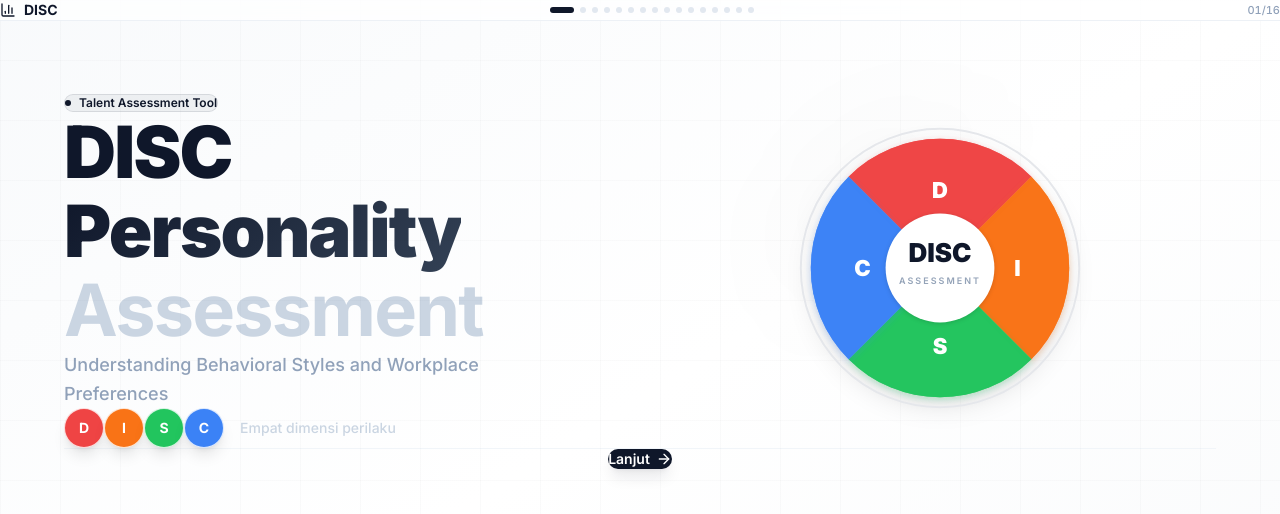
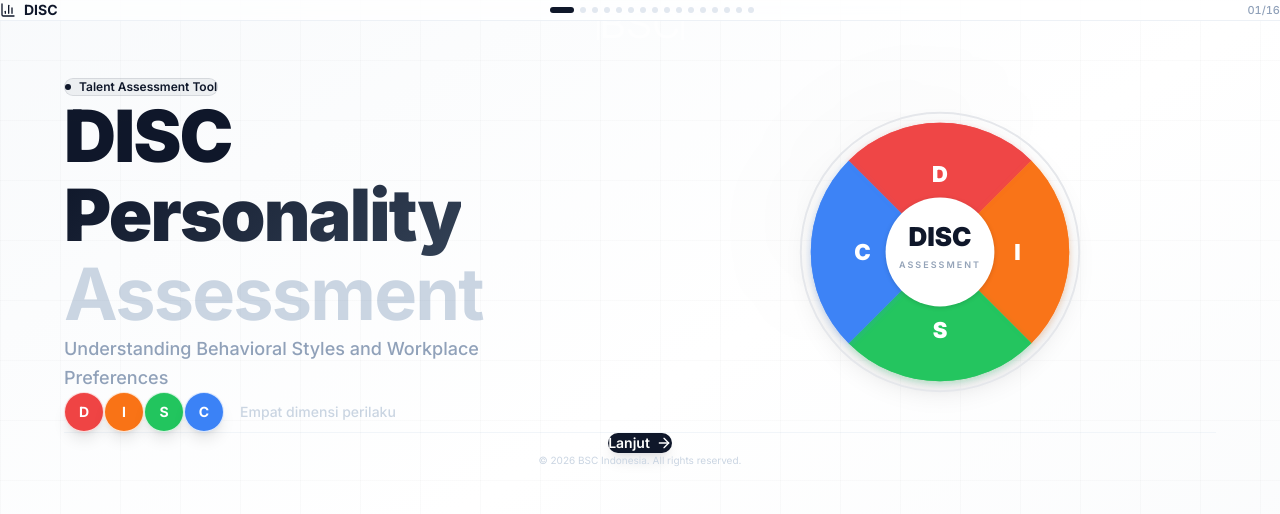
Before and after one commit to rn-a11y/New-DISC-Test, a React (Vite) app: page / in a window 1280 px wide. Shown: the top 514 px of the page. Built offline with nearby package versions, Linux system fonts and the light colour scheme.

Commit message:
Add BSC logo and copyright to main Cover slide

```diff
--- a/src/slides/Cover.tsx
+++ b/src/slides/Cover.tsx
@@ -10,8 +10,10 @@ export function Cover() {
     <SlideContainer className="flex flex-col relative overflow-hidden">
       <div className="absolute inset-0 bg-[linear-gradient(rgba(15,23,42,0.02)_1px,transparent_1px),linear-gradient(90deg,rgba(15,23,42,0.02)_1px,transparent_1px)] bg-[length:60px_60px] pointer-events-none" />
       <div className="flex-1 flex flex-col items-center px-6">
-        <div className="h-14 shrink-0" />
-        <div className="h-8" />
+        <div className="h-12 shrink-0 flex items-center">
+          <img src="/bsc-logo-white.png" alt="BSC Indonesia" className="h-8 opacity-60" />
+        </div>
+        <div className="h-6" />
         <div className="w-full max-w-6xl min-w-0 shrink-0 py-6">
           <div className="grid grid-cols-1 md:grid-cols-2 gap-12 items-center">
             <div>
@@ -62,7 +64,8 @@ export function Cover() {
         <div className="w-full max-w-6xl shrink-0">
           <Navigation hidePrev />
         </div>
-        <div className="h-8" />
+        <p className="text-[10px] text-slate-300 mt-2">&copy; 2026 BSC Indonesia. All rights reserved.</p>
+        <div className="h-6" />
       </div>
     </SlideContainer>
   );
```
